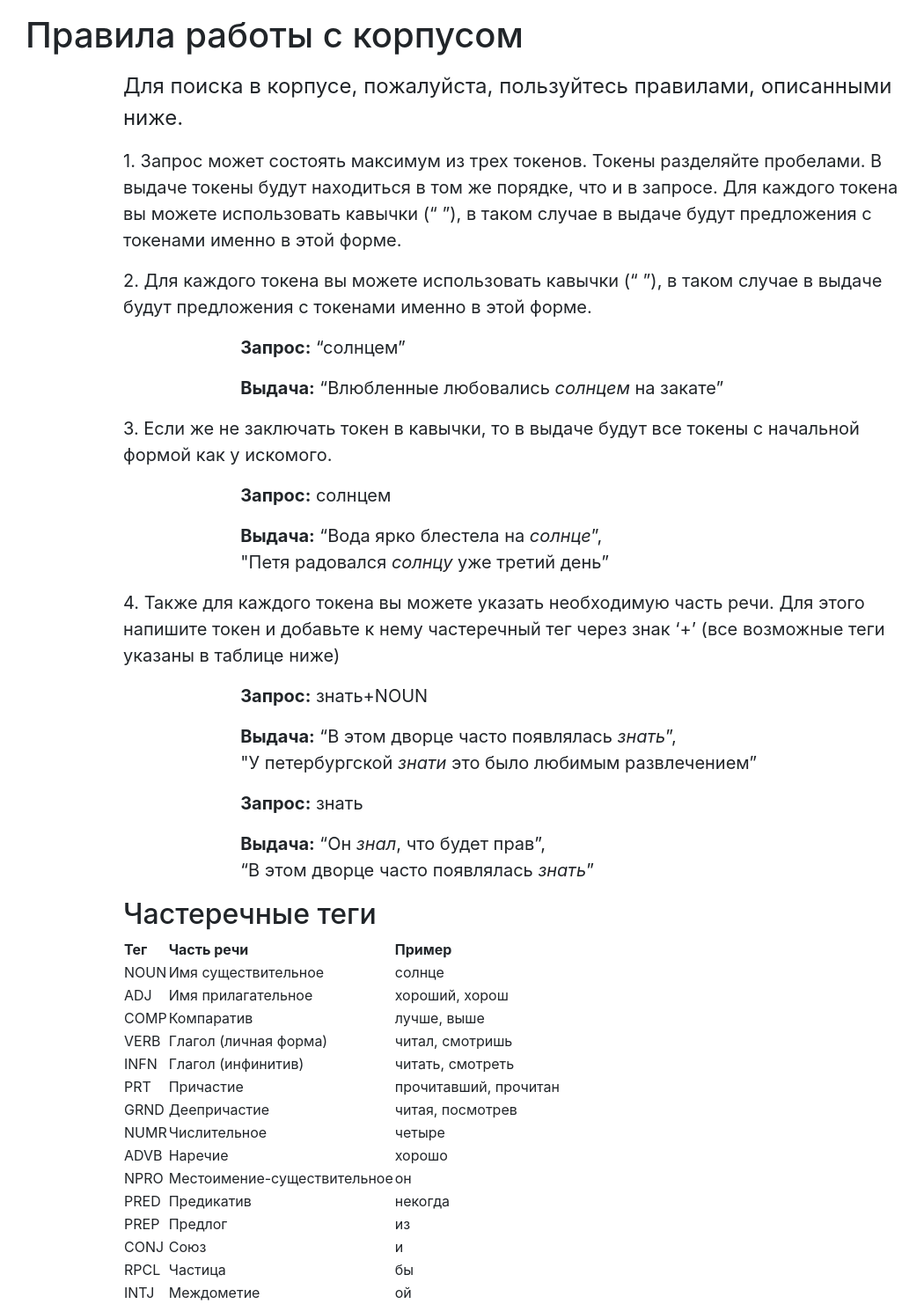
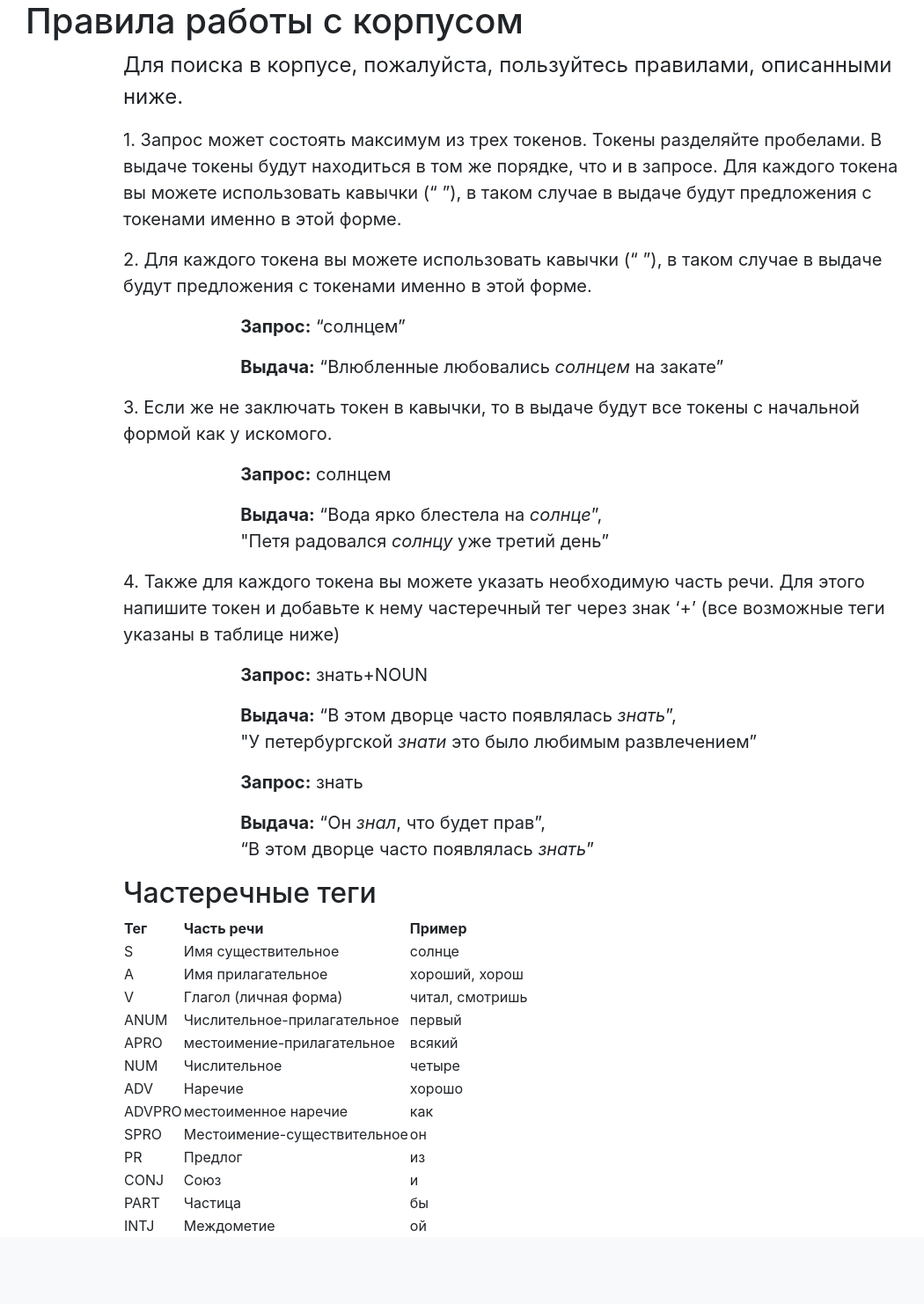
Before and after one commit to ShermanKsenia/Poem-Corpora, a Flask app: page /rules in a window 1280 px wide. Shown: the part 56-1538 px from the top of the page at 88% size, without its empty margins (56-1106 px from the left). After the commit the page ends 1458 px from the top, so only its background shows below. Run offline with Flask 2, Linux system fonts and the light colour scheme; some libraries are stand-ins or nearby versions.

Commit message:
Update rules.html

```diff
--- a/flaskProject/templates/rules.html
+++ b/flaskProject/templates/rules.html
@@ -1,7 +1,7 @@
 {% extends 'base.html' %}
 
 {% block content %}
-    <h1 class="my-3">{% block title %} Правила работы с корпусом {% endblock %}</h1>
+    <h1>{% block title %} Правила работы с корпусом {% endblock %}</h1>
     <div style="width: 80%; margin: auto">
         <p style="font-size: 24px">Для поиска в корпусе, пожалуйста, пользуйтесь правилами, описанными ниже.</p>
         <p style="font-size: 20px">1. Запрос может состоять максимум из трех токенов. Токены разделяйте пробелами. В выдаче токены будут находиться в том же порядке, что и в запросе.
@@ -38,62 +38,52 @@
                     <th>Пример</th>
                 </tr>
                 <tr>
-                    <td>NOUN</td>
+                    <td>S</td>
                     <td>Имя существительное</td>
                     <td>солнце</td>
                 </tr>
                 <tr>
-                    <td>ADJ</td>
+                    <td>A</td>
                     <td>Имя прилагательное</td>
                     <td>хороший, хорош</td>
                 </tr>
                 <tr>
-                    <td>COMP</td>
-                    <td>Компаратив</td>
-                    <td>лучше, выше</td>
-                </tr>
-                <tr>
-                    <td>VERB</td>
+                    <td>V</td>
                     <td>Глагол (личная форма)</td>
                     <td>читал, смотришь</td>
                 </tr>
                 <tr>
-                    <td>INFN</td>
-                    <td>Глагол (инфинитив)</td>
-                    <td>читать, смотреть</td>
+                    <td>ANUM</td>
+                    <td>Числительное-прилагательное</td>
+                    <td>первый</td>
                 </tr>
                 <tr>
-                    <td>PRT</td>
-                    <td>Причастие</td>
-                    <td>прочитавший, прочитан</td>
+                    <td>APRO</td>
+                    <td>местоимение-прилагательное</td>
+                    <td>всякий</td>
                 </tr>
                 <tr>
-                    <td>GRND</td>
-                    <td>Деепричастие</td>
-                    <td>читая, посмотрев</td>
-                </tr>
-                <tr>
-                    <td>NUMR</td>
+                    <td>NUM</td>
                     <td>Числительное</td>
                     <td>четыре</td>
                 </tr>
                 <tr>
-                    <td>ADVB</td>
+                    <td>ADV</td>
                     <td>Наречие</td>
                     <td>хорошо</td>
                 </tr>
                 <tr>
-                    <td>NPRO</td>
+                    <td>ADVPRO</td>
+                    <td>местоименное наречие</td>
+                    <td>как</td>
+                </tr>
+                <tr>
+                    <td>SPRO</td>
                     <td>Местоимение-существительное</td>
                     <td>он</td>
                 </tr>
                 <tr>
-                    <td>PRED</td>
-                    <td>Предикатив</td>
-                    <td>некогда</td>
-                </tr>
-                <tr>
-                    <td>PREP</td>
+                    <td>PR</td>
                     <td>Предлог</td>
                     <td>из</td>
                 </tr>
@@ -103,7 +93,7 @@
                     <td>и</td>
                 </tr>
                 <tr>
-                    <td>RPCL</td>
+                    <td>PART</td>
                     <td>Частица</td>
                     <td>бы</td>
                 </tr>
```
